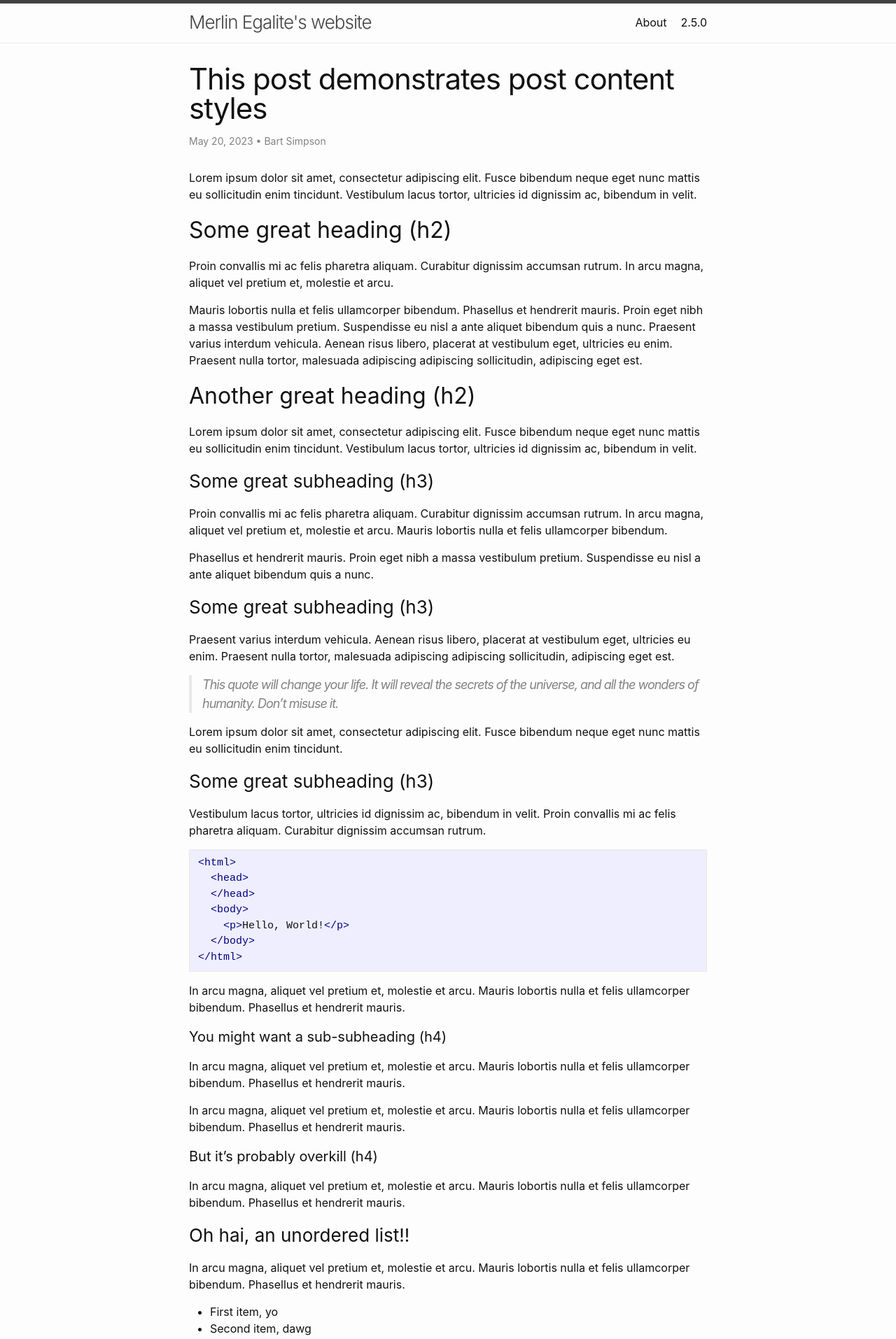
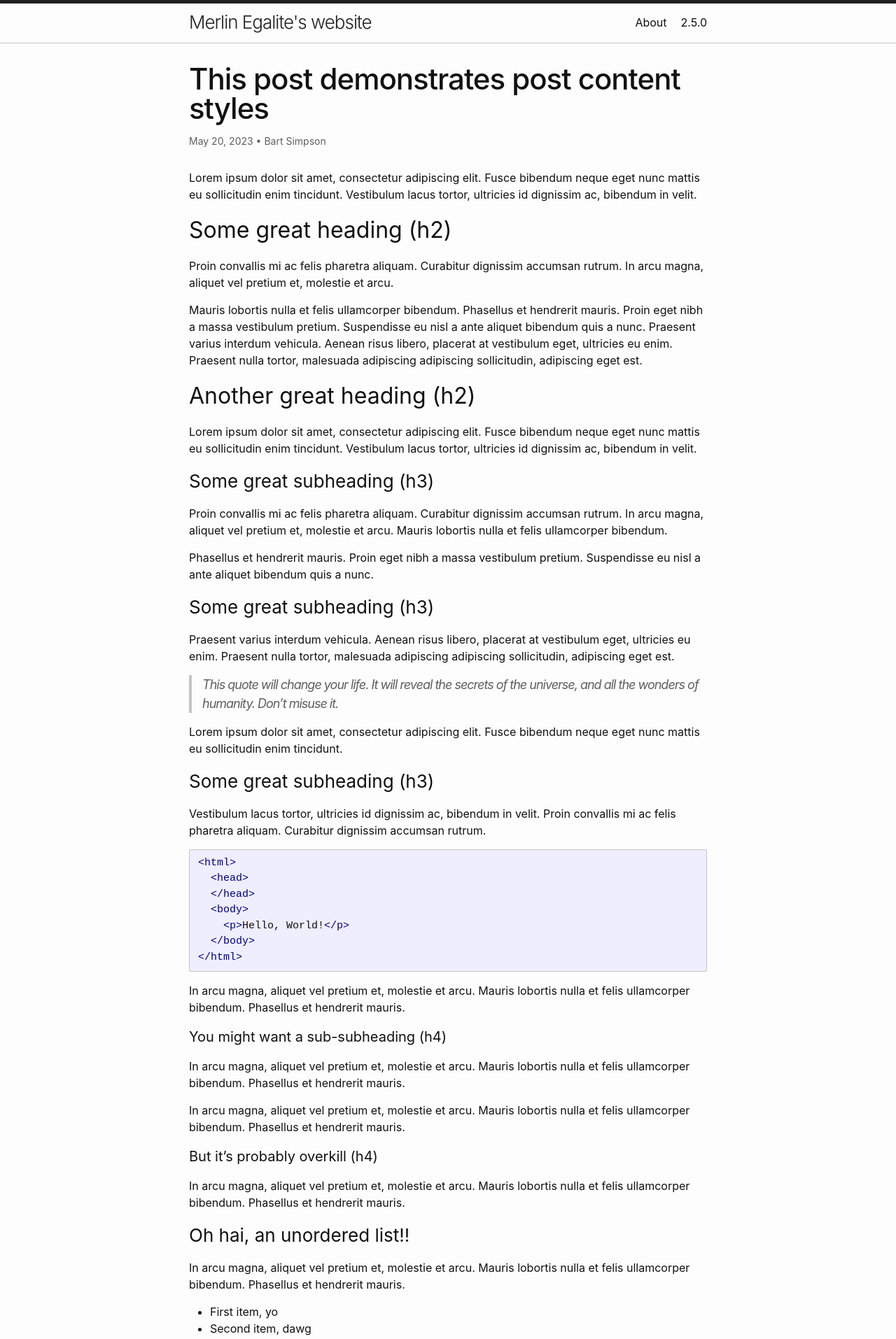
Before and after one commit to MerlinEgalite/MerlinEgalite.github.io, a Jekyll site: the page built from _posts/2023-05-20-this-post-demonstrates-post-content-styles.md, in a window 1280 px wide. Shown: the top 1914 px of the page at 70% size. Built offline with Jekyll 4.4.1, drawn with Linux system fonts in a browser that asks for light colours.

Commit message:
feat: change fonts & colors

```diff
--- a/_sass/minima.scss
+++ b/_sass/minima.scss
@@ -2,7 +2,7 @@
 
 // Define defaults for each variable.
 
-$base-font-family: -apple-system, BlinkMacSystemFont, "Segoe UI", Roboto, Helvetica, Arial, sans-serif, "Apple Color Emoji", "Segoe UI Emoji", "Segoe UI Symbol" !default;
+$base-font-family: Inter, -apple-system, BlinkMacSystemFont, "Segoe UI", Roboto, Helvetica, Arial, sans-serif, "Apple Color Emoji", "Segoe UI Emoji", "Segoe UI Symbol" !default;
 $base-font-size:   16px !default;
 $base-font-weight: 400 !default;
 $small-font-size:  $base-font-size * 0.875 !default;
@@ -12,9 +12,9 @@
 
 $text-color:       #111 !default;
 $background-color: #fdfdfd !default;
-$brand-color:      #2a7ae2 !default;
+$brand-color:      #3366cc !default;
 
-$grey-color:       #828282 !default;
+$grey-color:       #5f5f5f !default;
 $grey-color-light: lighten($grey-color, 40%) !default;
 $grey-color-dark:  darken($grey-color, 25%) !default;
 
--- a/_sass/minima/_layout.scss
+++ b/_sass/minima/_layout.scss
@@ -220,6 +220,7 @@
   @include relative-font-size(2.625);
   letter-spacing: -1px;
   line-height: 1;
+  font-weight: 500;
 
   @include media-query($on-laptop) {
     @include relative-font-size(2.25);
```
